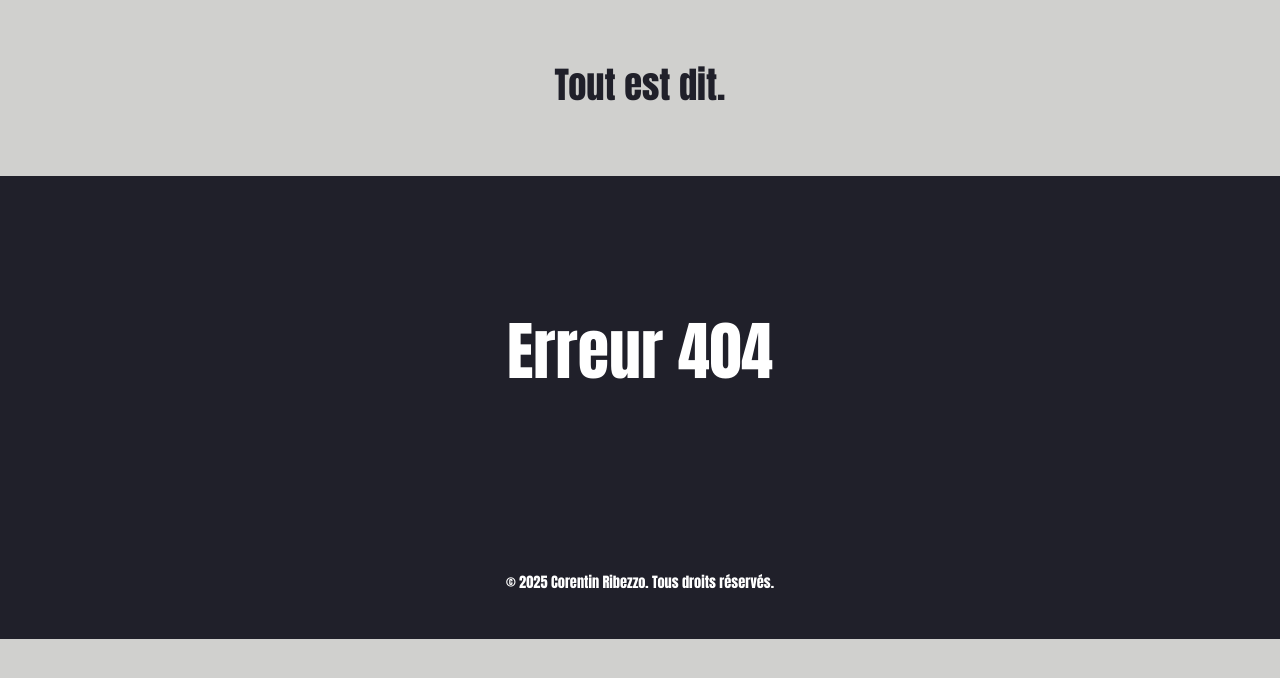
After one commit to corentinrbz/corentinrbz.github.io, a PHP site: page /404.html in a window 1280 px wide. The commit adds this page. Shown: the top 678 px of the page. Run offline with PHP 8.4, Linux system fonts and the light colour scheme.

Commit message:
Ajout de la dernière MAJ de mon dossier local

```diff
--- /dev/null
+++ b/404.html
@@ -0,0 +1,30 @@
+<!DOCTYPE HTML>
+<html lang="fr">
+<head>
+    <meta charset="UTF-8">
+    <meta name="viewport" content="width=device-width, initial-scale=1.0">
+    <title>Corentin Ribezzo</title>
+    <link rel="stylesheet" href="./styles/styles.css">
+</head>
+<body>
+
+    <section class="section-contenu2">
+        <header class="titre-contenu2">
+            <p> Tout est dit. </p>
+        </header>
+    </section>
+
+    <section class="section-contenu-404">
+        <header class="titre-contenu-404">
+            <p>Erreur 404</p>
+        </header>
+    </section>
+
+    <footer id="footer">
+        <p class="copyright">&copy; 2025 Corentin Ribezzo. Tous droits réservés.</p>
+    </footer>
+
+
+
+</body>
+</html>
--- a/styles/styles.css
+++ b/styles/styles.css
@@ -116,6 +116,19 @@
 .section-contenu {
     padding: 60px ;
     background-color:#20202A;
+}
+
+/* Contenu */
+.section-contenu-404 {
+    margin-top: -35px;
+    padding: 60px ;
+    background-color:#20202A;
+}
+
+.titre-contenu-404 {
+    color: white;
+    font-size: 5vw;
+    text-align: center;
 }
 
 .titre-contenu {
```
Also changed, not shown: contact.html (+0 -14 lines), cv.html (line endings or trailing spaces), index.html (line endings or trailing spaces), portfolio.html (line endings or trailing spaces), scripts/script.js (line endings or trailing spaces).
